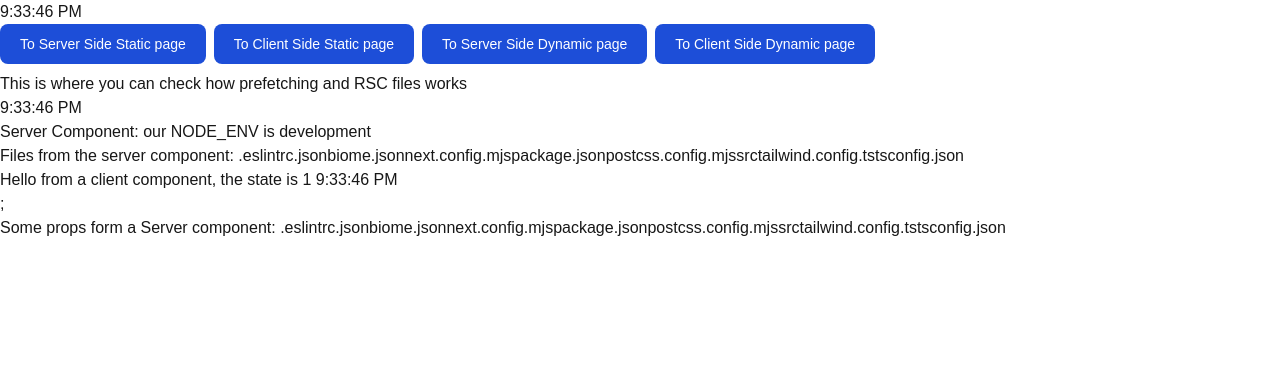
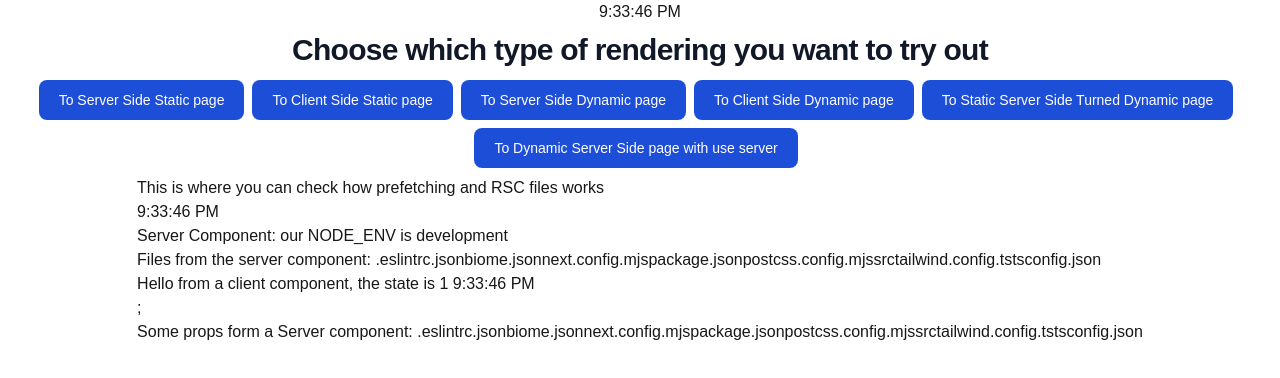
Before and after one commit to RayProud/rendering-strategies, a Next.js app: page /server-dynamic in a window 1280 px wide. Shown: the top 378 px of the page. Built offline with nearby package versions, Linux system fonts and the light colour scheme.

Commit message:
Fix styling; add new pages

```diff
--- a/src/app/layout.tsx
+++ b/src/app/layout.tsx
@@ -2,7 +2,7 @@ import type { Metadata } from 'next';
 import localFont from 'next/font/local';
 import ThemeProvider from './theme-provider';
 import './globals.css';
-import Links from './links';
+import Links from '@/app/links';
 
 const geistSans = localFont({
   src: './fonts/GeistVF.woff',
@@ -34,15 +34,22 @@ export default function RootLayout({
       <body
         className={`${geistSans.variable} ${geistMono.variable} antialiased`}
       >
+        <div className="flex flex-col flex-wrap justify-center items-center">
           <time
             dateTime={new Date().toLocaleTimeString()}
             suppressHydrationWarning
           >
             {new Date().toLocaleTimeString()}
           </time>
+
+          <h1 className="mt-2 text-pretty text-4xl font-semibold tracking-tight text-gray-900 sm:text-3xl mb-3">
+            Choose which type of rendering you want to try out
+          </h1>
+
           <Links />
 
           <ThemeProvider>{children}</ThemeProvider>
+        </div>
       </body>
     </html>
   );
--- a/src/app/links.tsx
+++ b/src/app/links.tsx
@@ -2,7 +2,7 @@ import Link from 'next/link';
 
 export default function Links() {
   return (
-    <div>
+    <div className="flex flex-wrap items-center justify-center">
       <Link href="/server-static">
         <button
           type="button"
@@ -35,6 +35,22 @@ export default function Links() {
           To Client Side Dynamic page
         </button>
       </Link>
+      <Link href="/server-static-turned-dynamic">
+        <button
+          type="button"
+          className="text-white bg-blue-700 hover:bg-blue-800 focus:ring-4 focus:ring-blue-300 font-medium rounded-lg text-sm px-5 py-2.5 me-2 mb-2 dark:bg-blue-600 dark:hover:bg-blue-700 focus:outline-none dark:focus:ring-blue-800"
+        >
+          To Static Server Side Turned Dynamic page
+        </button>
+      </Link>
+      <Link href="/server-static-use-server">
+        <button
+          type="button"
+          className="text-white bg-blue-700 hover:bg-blue-800 focus:ring-4 focus:ring-blue-300 font-medium rounded-lg text-sm px-5 py-2.5 me-2 mb-2 dark:bg-blue-600 dark:hover:bg-blue-700 focus:outline-none dark:focus:ring-blue-800"
+        >
+          To Dynamic Server Side page with use server
+        </button>
+      </Link>
     </div>
   );
 }
--- a/src/app/page.tsx
+++ b/src/app/page.tsx
@@ -1,5 +1,5 @@
 import Image from 'next/image';
-import Link from 'next/link';
+import Links from '@/app/links';
 
 export default function Home() {
   // console.log('Page - meant to be Static (?) Server');
@@ -14,31 +14,6 @@ export default function Home() {
           height={38}
           priority
         />
-
-        <Link href="/test">
-          <button
-            type="button"
-            className="text-white bg-blue-700 hover:bg-blue-800 focus:ring-4 focus:ring-blue-300 font-medium rounded-lg text-sm px-5 py-2.5 me-2 mb-2 dark:bg-blue-600 dark:hover:bg-blue-700 focus:outline-none dark:focus:ring-blue-800"
-          >
-            To Static Server Side Test
-          </button>
-        </Link>
-        <Link href="/client">
-          <button
-            type="button"
-            className="text-white bg-blue-700 hover:bg-blue-800 focus:ring-4 focus:ring-blue-300 font-medium rounded-lg text-sm px-5 py-2.5 me-2 mb-2 dark:bg-blue-600 dark:hover:bg-blue-700 focus:outline-none dark:focus:ring-blue-800"
-          >
-            To Client Only Page
-          </button>
-        </Link>
-        <Link href="/nav">
-          <button
-            type="button"
-            className="text-white bg-blue-700 hover:bg-blue-800 focus:ring-4 focus:ring-blue-300 font-medium rounded-lg text-sm px-5 py-2.5 me-2 mb-2 dark:bg-blue-600 dark:hover:bg-blue-700 focus:outline-none dark:focus:ring-blue-800"
-          >
-            To Dynamic Server Side Nav
-          </button>
-        </Link>
 
         <ol className="list-inside list-decimal text-sm text-center sm:text-left font-[family-name:var(--font-geist-mono)]">
           <li className="mb-2">
--- a/src/app/server-static-use-server/page.tsx
+++ b/src/app/server-static-use-server/page.tsx
@@ -5,7 +5,7 @@ export default async function UseServerClientDynamic({
 }: {
   searchParams: { [key: string]: string | string[] | undefined };
 }) {
-  // console.log('Dynamic Server Side page with use server', searchParams);
+  console.log('Dynamic Server Side page with use server', searchParams);
   return (
     <div>
       <h1>
```
Lines whose indentation alone changed are shown as unchanged.
